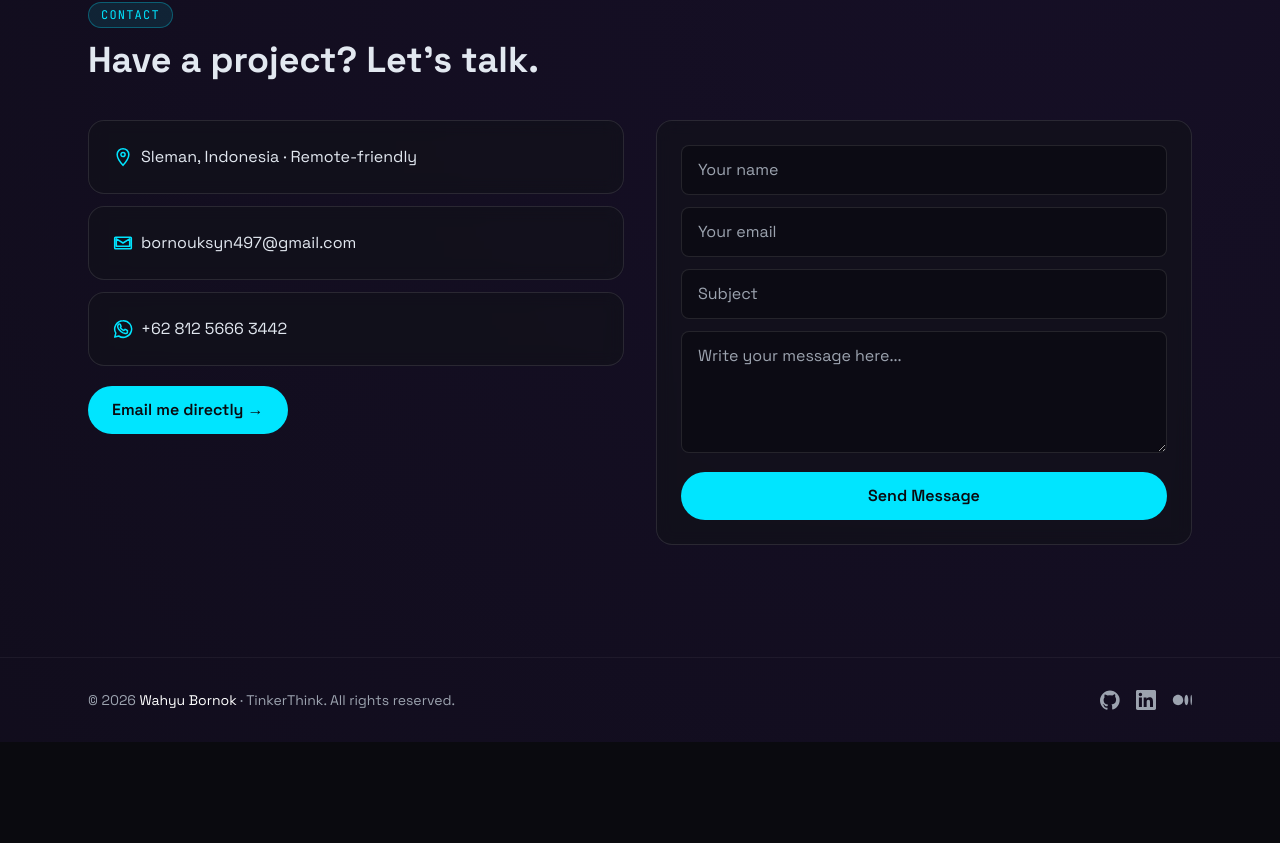
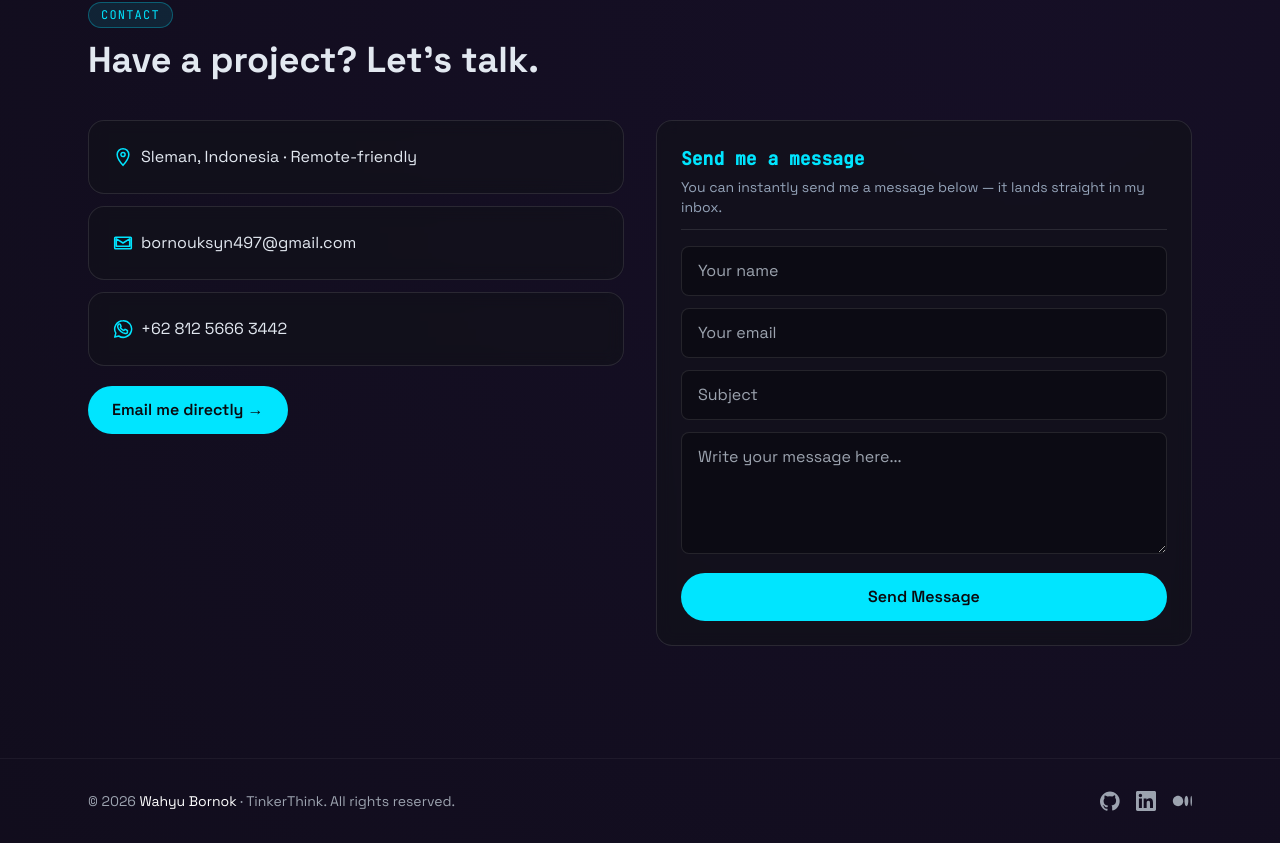
Before and after one commit to Officiel-TinkerThink/portfolio, a React (Vite) app: page / in a window 1280 px wide. Shown: the part 7511-8354 px from the top of the page. Before the commit the page ends 8253 px from the top, so only its background shows below. Built offline with nearby package versions, Linux system fonts and the light colour scheme.

Commit message:
Contact: add card header to send-message form

```diff
--- a/src/components/Contact.jsx
+++ b/src/components/Contact.jsx
@@ -76,6 +76,10 @@ export default function Contact() {
           className="card space-y-3"
           onSubmit={onSubmit}
         >
+          <div className="mb-1 border-b border-white/10 pb-3">
+            <h3 className="font-mono text-lg font-semibold text-accent">Send me a message</h3>
+            <p className="mt-1 text-sm text-slate-400">You can instantly send me a message below — it lands straight in my inbox.</p>
+          </div>
           <input required name="name" placeholder="Your name" className="w-full rounded-lg border border-white/10 bg-ink/60 px-4 py-3 outline-none focus:border-accent" />
           <input required type="email" name="email" placeholder="Your email" className="w-full rounded-lg border border-white/10 bg-ink/60 px-4 py-3 outline-none focus:border-accent" />
           <input required name="subject" placeholder="Subject" className="w-full rounded-lg border border-white/10 bg-ink/60 px-4 py-3 outline-none focus:border-accent" />
```
Also changed, not shown: 1 other file (tests, documents, lock files or other folders).
